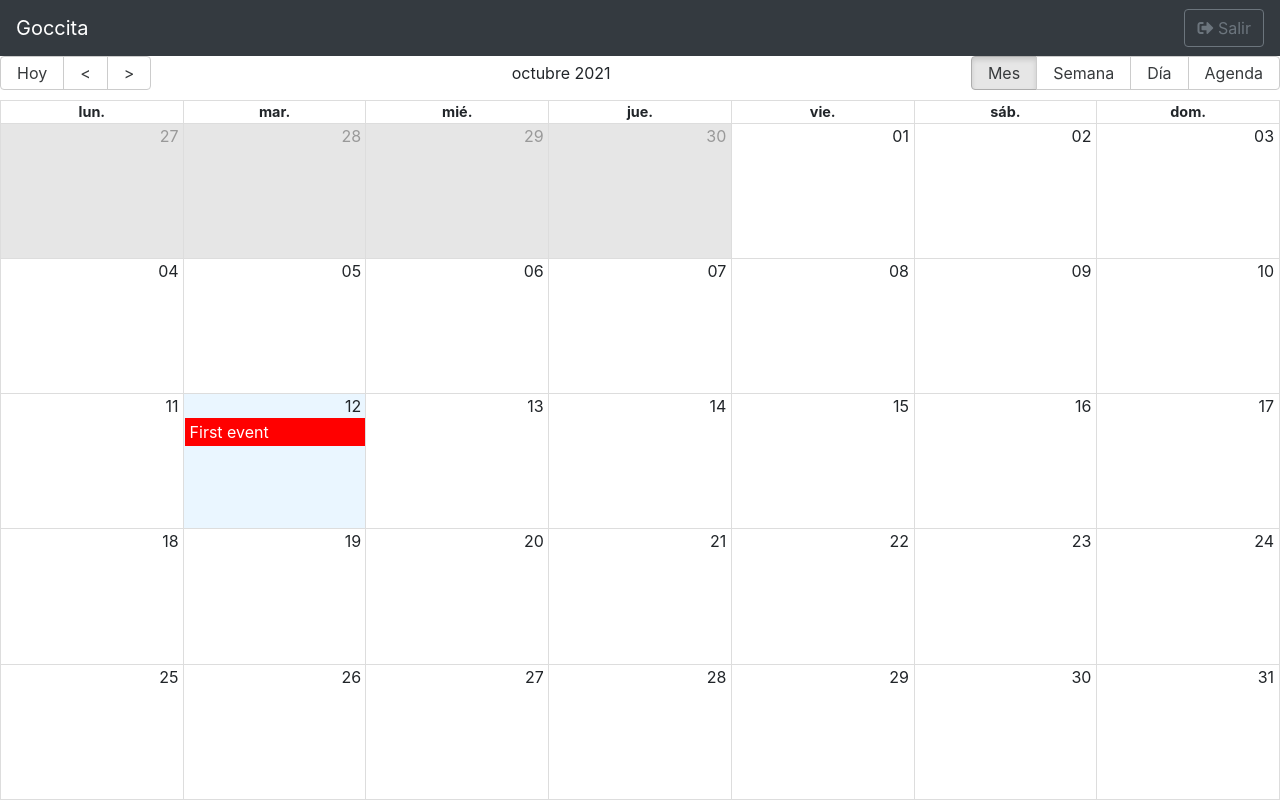
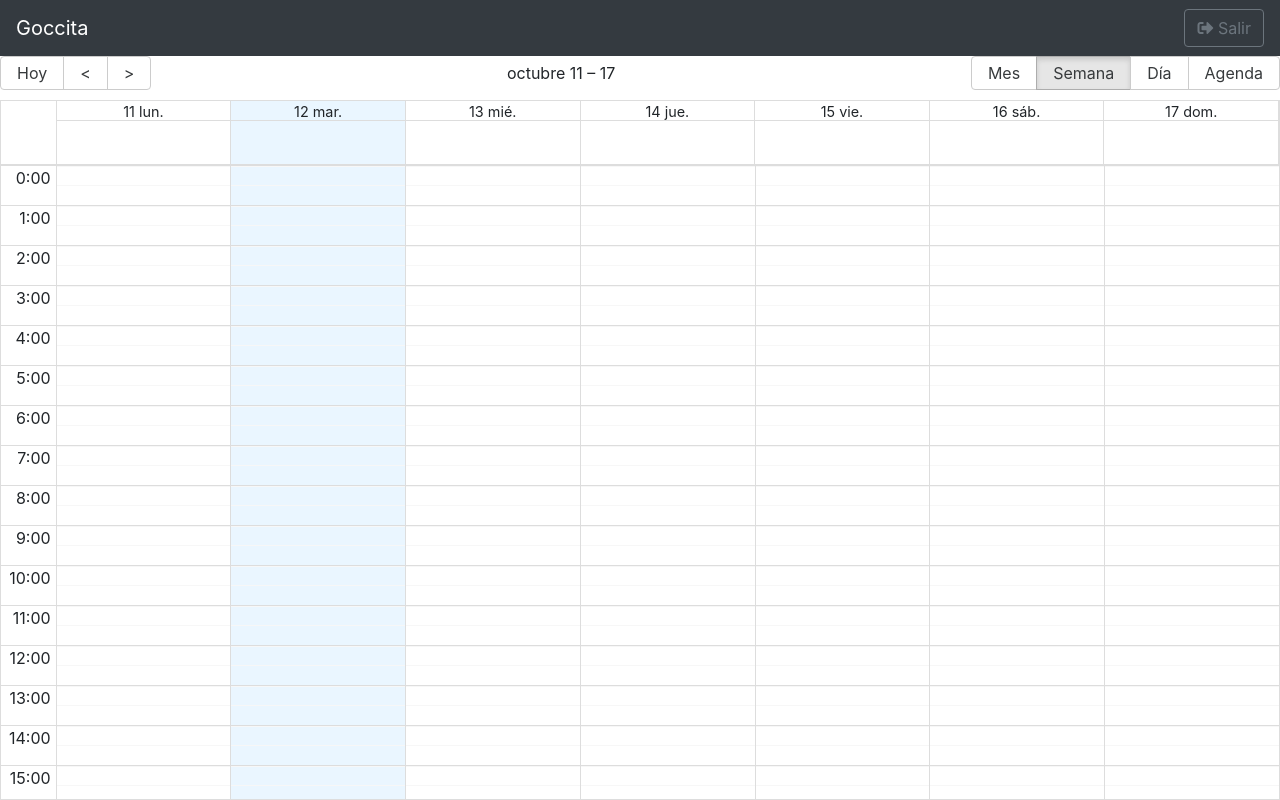
Before and after one commit to abizmo/calendar, a React (Create React App) app: page / in a window 1280 px wide. Built offline with nearby package versions, Linux system fonts and the light colour scheme.

Commit message:
Customize event box and fire functions

```diff
--- a/package.json
+++ b/package.json
@@ -7,6 +7,7 @@
     "@testing-library/react": "^11.1.0",
     "@testing-library/user-event": "^12.1.10",
     "moment": "^2.29.1",
+    "prop-types": "^15.7.2",
     "react": "^17.0.2",
     "react-big-calendar": "^0.36.1",
     "react-dom": "^17.0.2",
--- /dev/null
+++ b/src/components/calendar/Event.jsx
@@ -0,0 +1,28 @@
+import React from 'react';
+import PropTypes from 'prop-types';
+
+const Event = ({ event }) => {
+  const { title, user } = event;
+  return (
+    <div>
+      <span>
+        {title}
+        {' '}
+        -
+        {' '}
+        {user.name}
+      </span>
+    </div>
+  );
+};
+
+Event.propTypes = {
+  event: PropTypes.shape({
+    title: PropTypes.string.isRequired,
+    user: PropTypes.shape({
+      name: PropTypes.string.isRequired,
+    }).isRequired,
+  }).isRequired,
+};
+
+export default Event;
--- a/src/pages/CalendarPage.jsx
+++ b/src/pages/CalendarPage.jsx
@@ -1,11 +1,13 @@
+/* eslint-disable no-console */
 /* eslint no-unused-vars: ["error", { "argsIgnorePattern": "^_" }] */
 import moment from 'moment';
-import React from 'react';
+import React, { useState } from 'react';
 import { Calendar, momentLocalizer } from 'react-big-calendar';
 
 import 'moment/locale/es';
 import 'react-big-calendar/lib/css/react-big-calendar.css';
 
+import Event from '../components/calendar/Event';
 import Navbar from '../components/ui/Navbar';
 import '../styles/calendar.css';
 import messages from '../localization/calendar-messages-es';
@@ -18,8 +20,19 @@ const events = [
     title: 'First event',
     start: moment().toDate(),
     end: moment().add(2, 'hours'),
+    user: {
+      userId: '0123',
+      name: 'goccita',
+    },
   },
 ];
+
+const CalendarPage = () => {
+  const [lastView, setLastView] = useState(localStorage.getItem('lastView') || 'week');
+
+  const components = {
+    event: Event,
+  };
 
   const eventStyleGetter = (_event, _start, _end, _isSelected) => ({
     style: {
@@ -29,16 +42,35 @@ const eventStyleGetter = (_event, _start, _end, _isSelected) => ({
     },
   });
 
-const CalendarPage = () => (
+  const onDoubleClik = (e) => {
+    console.log('Double', e);
+  };
+
+  const onSelect = (e) => {
+    console.log('Select', e);
+  };
+
+  const onView = (e) => {
+    setLastView(e);
+    localStorage.setItem('lastView', e);
+  };
+
+  return (
     <div className="calendar-container">
       <Navbar />
       <Calendar
+        components={components}
         events={events}
         eventPropGetter={eventStyleGetter}
         localizer={momentLocalizer(moment)}
         messages={messages}
+        onDoubleClickEvent={onDoubleClik}
+        onSelectEvent={onSelect}
+        onView={onView}
+        view={lastView}
       />
     </div>
   );
+};
 
 export default CalendarPage;
```
Also changed, not shown: 1 other file (tests, documents, lock files or other folders). Lines whose indentation alone changed are shown as unchanged.
